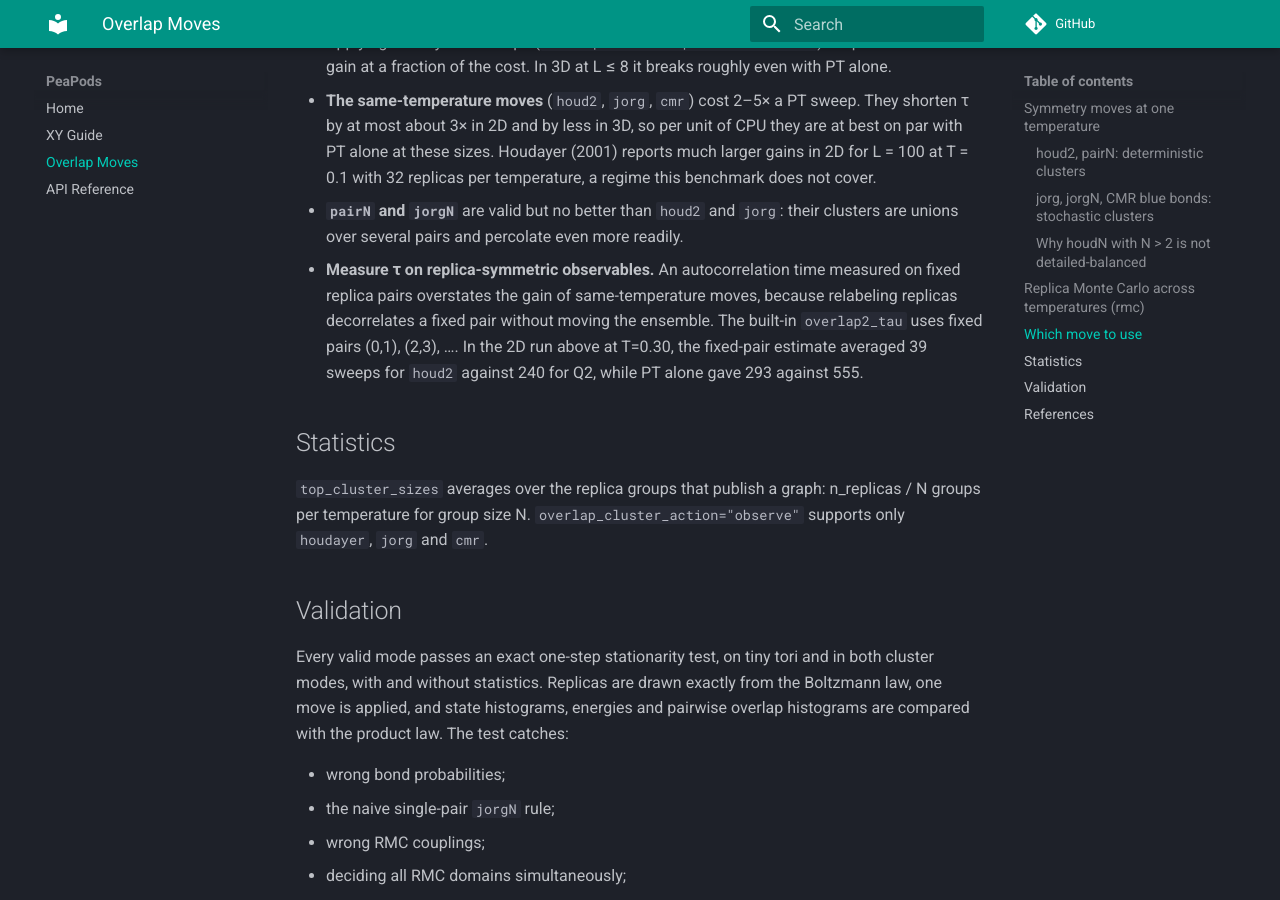
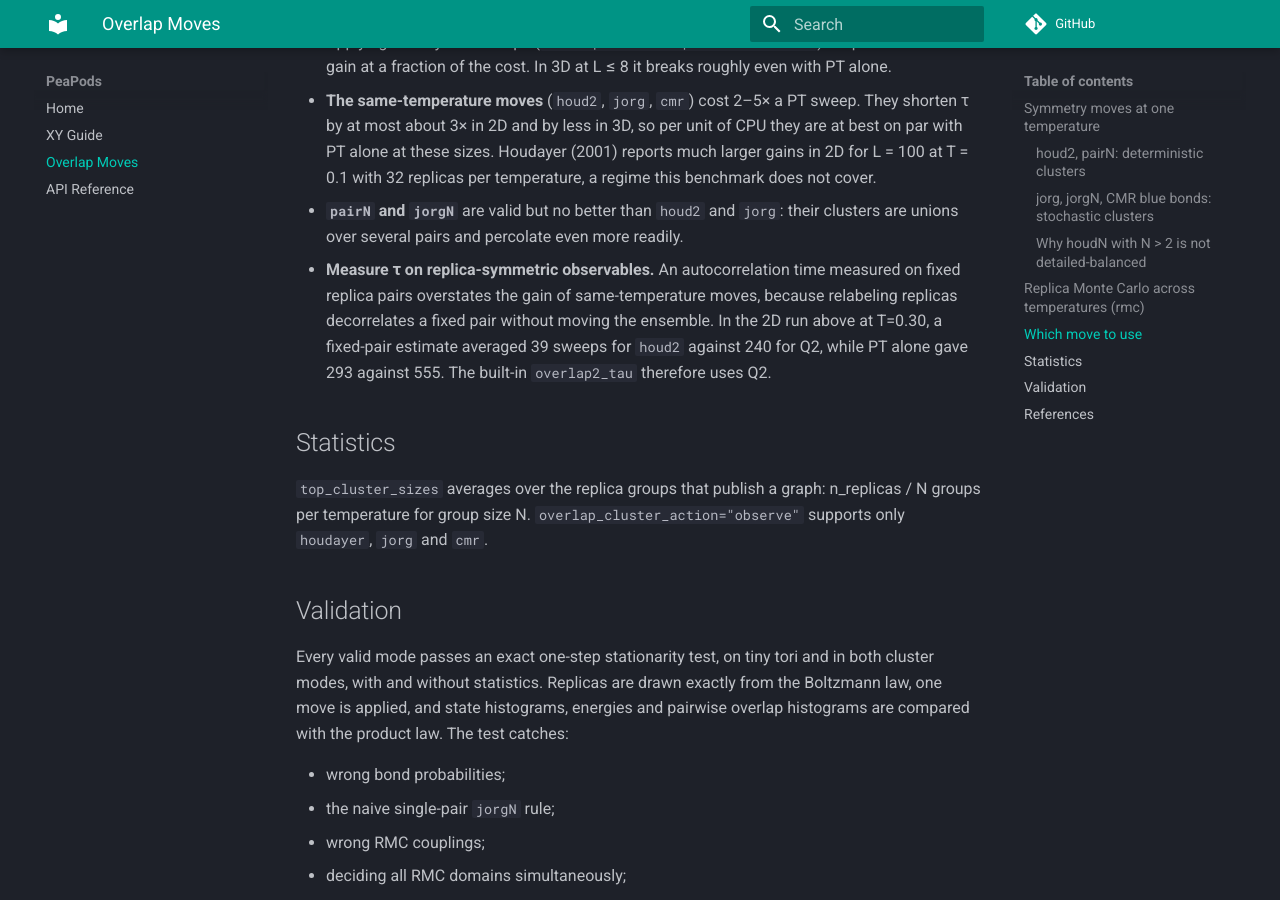
Before and after one commit to PeaBrane/peapods, an MkDocs documentation site: the page built from docs/overlap_moves.md, in a window 1280 px wide and 900 px high, scrolled down 3521 px. Built offline with MkDocs 1.6.1 and Material for MkDocs 9.7.7, drawn with Linux system fonts in a browser that asks for light colours; comment, search, counter and statistics services are not loaded; some of the changed text lies outside the part shown.

Commit message:
Align the overlap-moves guide with all-pairs overlap2_tau and rmc rows
overlap2_tau now uses the replica-symmetric Q2, and rmc pairs adjacent
temperatures within every replica row rather than requiring a single replica
per temperature.

Co-Authored-By: Claude Opus 5.5 <noreply@anthropic.com>
Signed-off-by: PeaBrane <yanrpei@gmail.com>

```diff
--- a/docs/overlap_moves.md
+++ b/docs/overlap_moves.md
@@ -12,7 +12,7 @@ to alternate them from one overlap call to the next, e.g. `"houd2+rmc"`.
 | `jorg`, `jorg2` | 2 per group | Jörg stochastic bonds | yes |
 | `jorgN` | N per group | Jörg bonds for N/2 replica pairs swapped jointly | yes |
 | `cmr` | 2 per group | Chayes–Machta–Redner blue and grey clusters | yes |
-| `rmc` | 1 per temperature, ≥ 2 temperatures | Swendsen–Wang replica Monte Carlo | yes |
+| `rmc` | pairs adjacent temperatures within each replica row, ≥ 2 temperatures | Swendsen–Wang replica Monte Carlo | yes |
 
 Same-temperature modes shuffle the replicas of every temperature into groups and update
 each group independently. `pair2` is bit-identical to `houd2`, and `jorg2` to `jorg`.
@@ -126,10 +126,9 @@ parallel tempering every sweep, with 16 temperatures.
   are unions over several pairs and percolate even more readily.
 - **Measure τ on replica-symmetric observables.** An autocorrelation time measured on
   fixed replica pairs overstates the gain of same-temperature moves, because relabeling
-  replicas decorrelates a fixed pair without moving the ensemble. The built-in
-  `overlap2_tau` uses fixed pairs (0,1), (2,3), …. In the 2D run above at T=0.30, the
-  fixed-pair estimate averaged 39 sweeps for `houd2` against 240 for Q2, while PT alone
-  gave 293 against 555.
+  replicas decorrelates a fixed pair without moving the ensemble. In the 2D run above at
+  T=0.30, a fixed-pair estimate averaged 39 sweeps for `houd2` against 240 for Q2, while
+  PT alone gave 293 against 555. The built-in `overlap2_tau` therefore uses Q2.
 
 ## Statistics
 
```
Also changed, not shown: other parts of docs/overlap_moves.md (+3 -3 lines).
